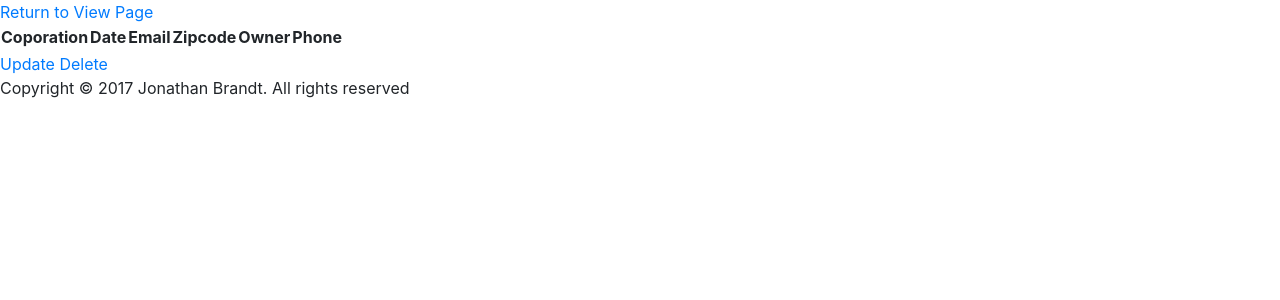
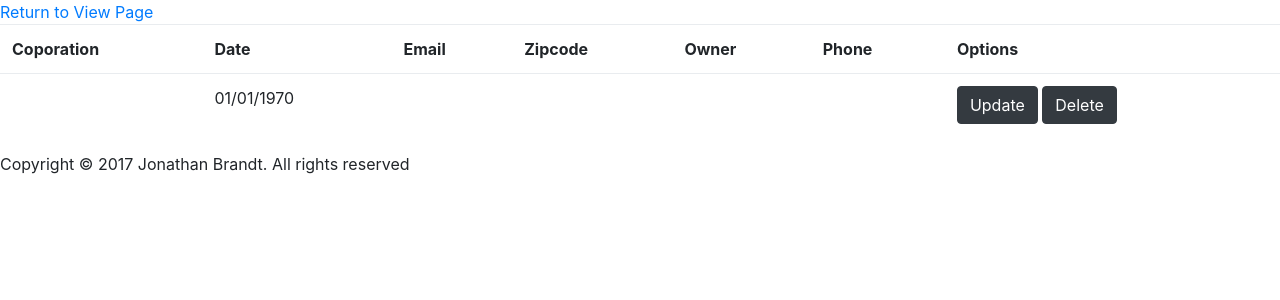
Before and after one commit to JBrandt72/SE26605, a PHP site: page /lab3/assets/readpage.php in a window 1280 px wide. Shown: the top 300 px of the page. Run offline with PHP 8.4, Linux system fonts and the light colour scheme; tables that the repository leaves empty or names only in its code hold one stand-in row (values such as "Sample post"); lists and menus that the app fills with data are empty.

Commit message:
Bootstrap 2

```diff
--- a/lab3/assets/corps.php
+++ b/lab3/assets/corps.php
@@ -17,9 +17,9 @@
             $table .= "<tr><td><a href='assets/addpage.php'>Add a new record</a></td></tr>" . PHP_EOL;
             foreach ($corps as $corp) {
                 $table .= "<tr><td>" . $corp['corp'] . "</td>"; //adds cells holding actor data to the string building the table
-                $table .= "<td><a href='assets/readpage.php?id=" .  $corp['id'] . "'>Read</a></td>";
-                $table .= "<td><a href='assets/updatepage.php?id=" .  $corp['id'] . "'>Update</a></td>";
-                $table .= "<td><a href='assets/deletepage.php?id=" .  $corp['id'] . "'>Delete</a></td>";
+                $table .= "<td><a class='btn btn-link' href='assets/readpage.php?id=" .  $corp['id'] . "'>Read</a></td> ";
+                $table .= "<td><a class='btn btn-link' href='assets/updatepage.php?id=" .  $corp['id'] . "'>Update</a></td> ";
+                $table .= "<td><a class='btn btn-link' href='assets/deletepage.php?id=" .  $corp['id'] . "'>Delete</a></td> ";
                 $table .= "</tr>";
             }
             $table .= "</table>" . PHP_EOL;
@@ -32,14 +32,15 @@
     }
 }
 
-function getCorp($db, $id){
+function getCorpTable($db, $id){
     $sql = $db->prepare("SELECT * FROM corps WHERE id = :id");
     $sql->bindParam(':id', $id, PDO::PARAM_INT);
     $sql->execute();
     $corp = $sql->fetch(PDO::FETCH_ASSOC);
-    $table = "<table>" . PHP_EOL;
-    $table .= "<tr><th>Coporation</th><th>Date</th><th>Email</th><th>Zipcode</th><th>Owner</th><th>Phone</th></tr>";
-    $table .= "<tr><td>" . $corp['corp'] . "</td><td>" . $corp['incorp_dt'] . "</td><td>" . $corp['email'] . "</td><td>" . $corp['zipcode'] . "</td><td>" . $corp['owner'] . "</td><td>" . $corp['phone'] . "</td>"; //adds cells holding actor data to the string building the table
+    $table = "<table class='table'>" . PHP_EOL;
+    $table .= "<tr><th>Coporation</th><th>Date</th><th>Email</th><th>Zipcode</th><th>Owner</th><th>Phone</th><th>Options</th></tr>";
+    $table .= "<tr><td>" . $corp['corp'] . "</td><td>" . date("m/d/Y", strtotime($corp['incorp_dt'])) . "</td><td>" . $corp['email'] . "</td><td>" . $corp['zipcode'] . "</td><td>" . $corp['owner'] . "</td><td>" . $corp['phone'] . "</td>"; //adds cells holding actor data to the string building the table
+    $table .= "<td><a class='btn btn-dark' href='updatepage.php?id=" .  $id . "'>Update </a> <a class='btn btn-dark' href='deletepage.php?id=" .  $id . "'> Delete</a></td>";
     $table .= "</tr></table>";
     return $table;
 }
--- a/lab3/assets/readpage.php
+++ b/lab3/assets/readpage.php
@@ -18,8 +18,8 @@
     $id = filter_input(INPUT_GET, 'id', FILTER_VALIDATE_INT); //Gets id from url
 
 
-    echo getCorp($db, $id);
-    echo "<a href='updatepage.php?id=" .  $id . "'>Update </a><a href='deletepage.php?id=" .  $id . "'> Delete</a>"; //Links to update/delete pages
+    echo getCorpTable($db, $id);
+
 
 ?>
 
--- a/lab3/assets/updatepage.php
+++ b/lab3/assets/updatepage.php
@@ -38,7 +38,7 @@
 
     if($action == "Update") {
         echo updateRecord($db, $id, $corpname, $email, $zip, $owner, $phone); //Switch to call function to update record
-        echo getCorp($db, $id);
+        echo getCorpTable($db, $id);
     }
 
     include_once ("footer.php");
```
